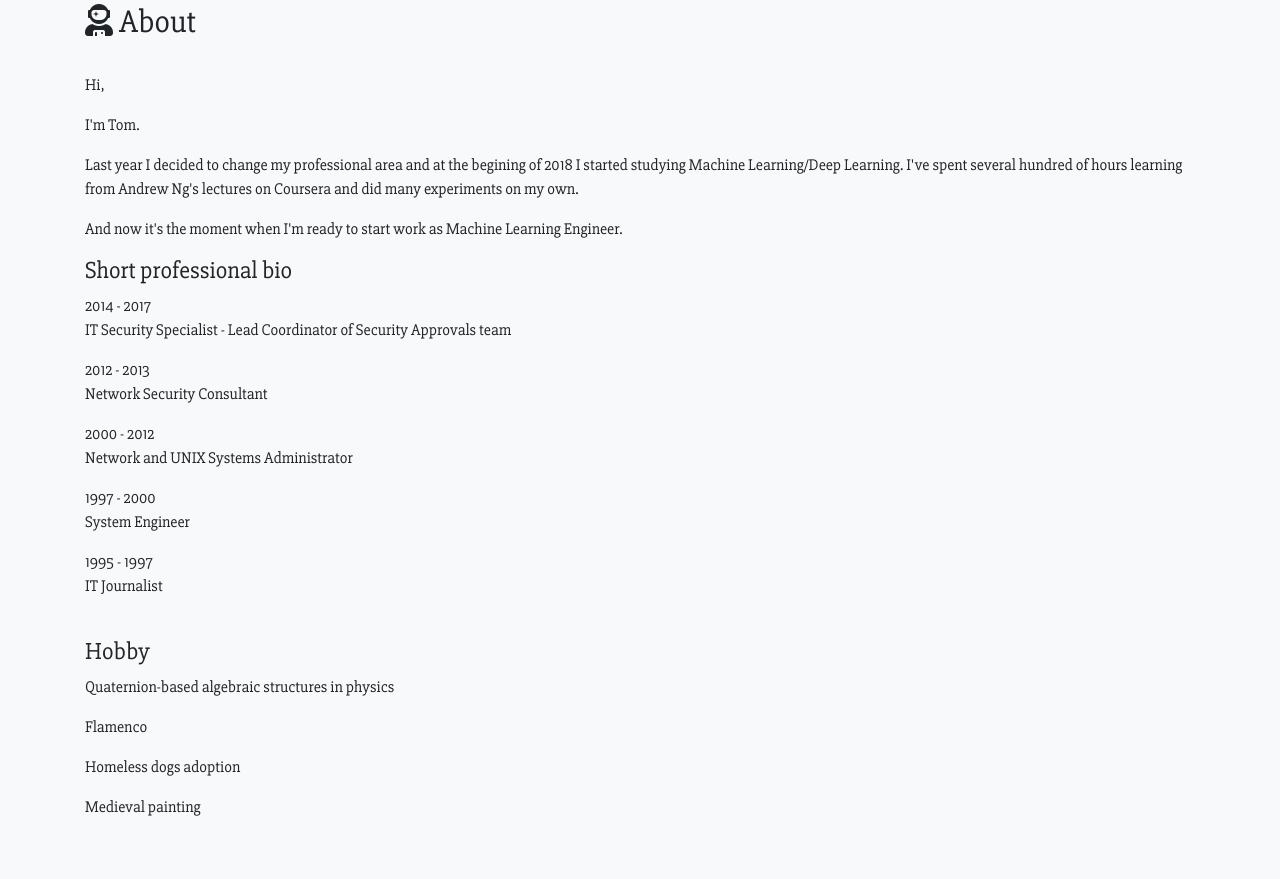
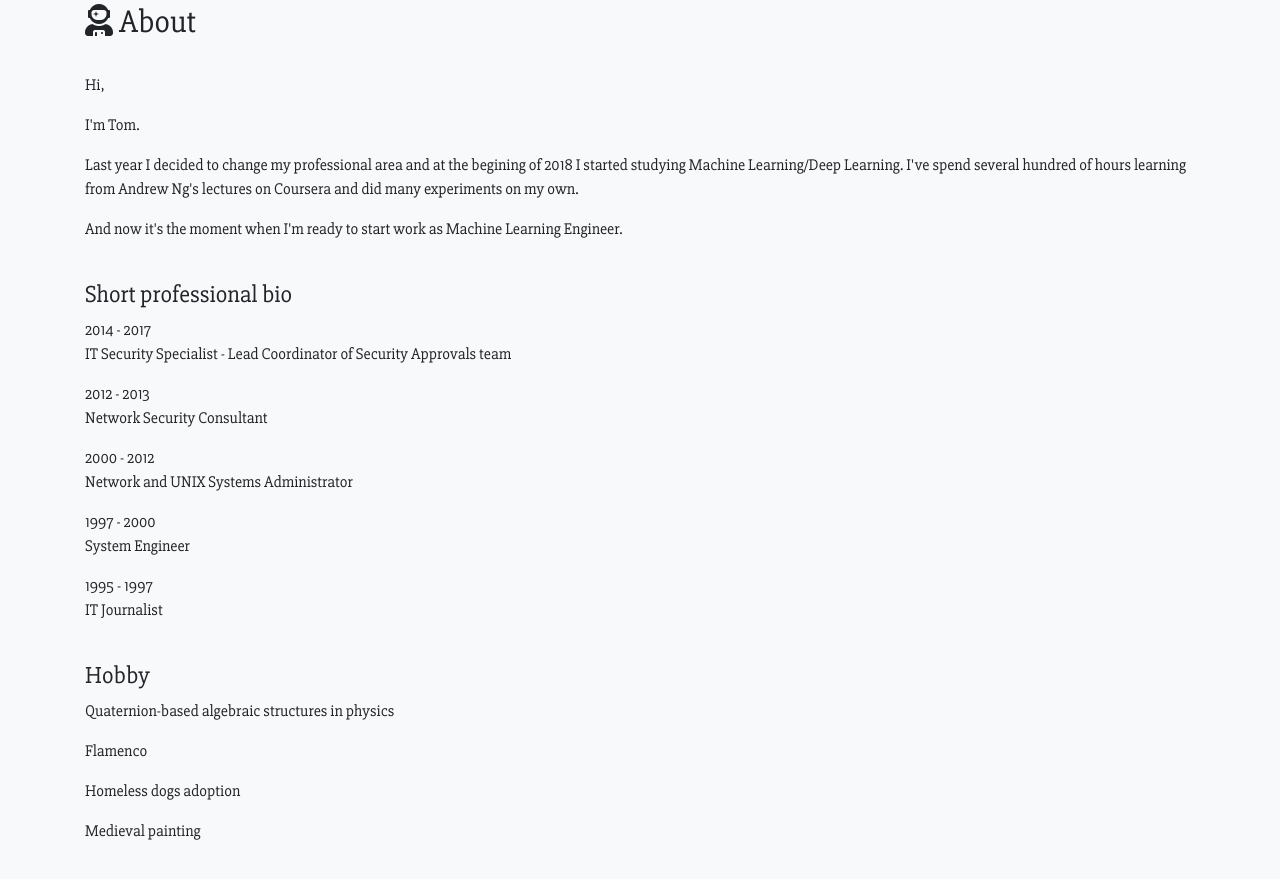
Before and after one commit to HALINA9000/HALINA9000.github.io, a plain HTML site: page index.html in a window 1280 px wide. Shown: the part 946-1825 px from the top of the page. Drawn offline with nearby package versions, Linux system fonts and the light colour scheme; some icons are missing.

Commit message:
small changes in About section

```diff
--- a/index.html
+++ b/index.html
@@ -94,8 +94,11 @@
         <div class="container">
           <p>Hi,</p>
           <p>I'm Tom.</p>
-          <p>Last year I decided to change my professional area and at the begining of 2018 I started studying Machine Learning/Deep Learning. I've spent several hundred of hours learning from Andrew Ng's lectures on Coursera and did many experiments on my own.</p>
+          <p>Last year I decided to change my professional area and at the begining of 2018 I started studying Machine Learning/Deep Learning. I've spend several hundred of hours learning from Andrew Ng's lectures on Coursera and did many experiments on my own.</p>
           <p>And now it's the moment when I'm ready to start work as Machine Learning Engineer.</p>
+		</div>
+		<br>
+		<div class="container">
           <h4>Short professional bio</h4>
           <p>2014 - 2017
           <br>
```
